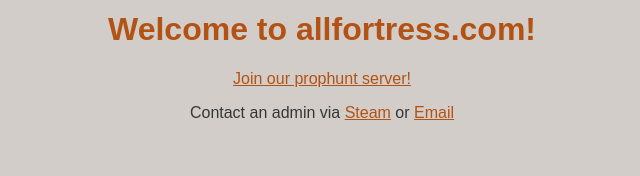
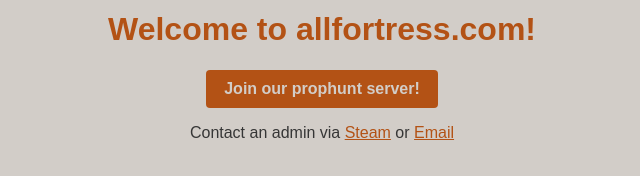
Before and after one commit to allfortress/website, a website: page assets/index.html in a window 1280 px wide. Shown: the part 204-380 px from the top of the page, without its empty margins (318-958 px from the left). Drawn offline with Linux system fonts and the light colour scheme.

Commit message:
Adding styled button

```diff
--- a/assets/css/style.css
+++ b/assets/css/style.css
@@ -11,6 +11,21 @@
     color: #b35215;
 }
 
+.btn,
+.btn:link,
+.btn:visited {
+    display: inline-block;
+    background-color: #b35215;
+    padding: 10px 18px;
+    border-radius: 4px;
+    font-weight: bold;
+    color: #d2cdc8;
+    text-decoration: none;
+}
+.btn:hover {
+    color: #fff;
+}
+
 .container {
     text-align: center;
     padding: 50px 0;
--- a/assets/index.html
+++ b/assets/index.html
@@ -12,7 +12,7 @@
         <div class="container">
             <img src="/images/logo.svg" width="140" height="140">
             <h1 class="title">Welcome to allfortress.com!</h1>
-            <p><a href="/connect/prophunt" target="_blank">Join our prophunt server!</a></p>
+            <p><a href="/connect/prophunt" class="btn" target="_blank">Join our prophunt server!</a></p>
             <p>
                 Contact an admin via
                 <a href="/contact">Steam</a>
```
